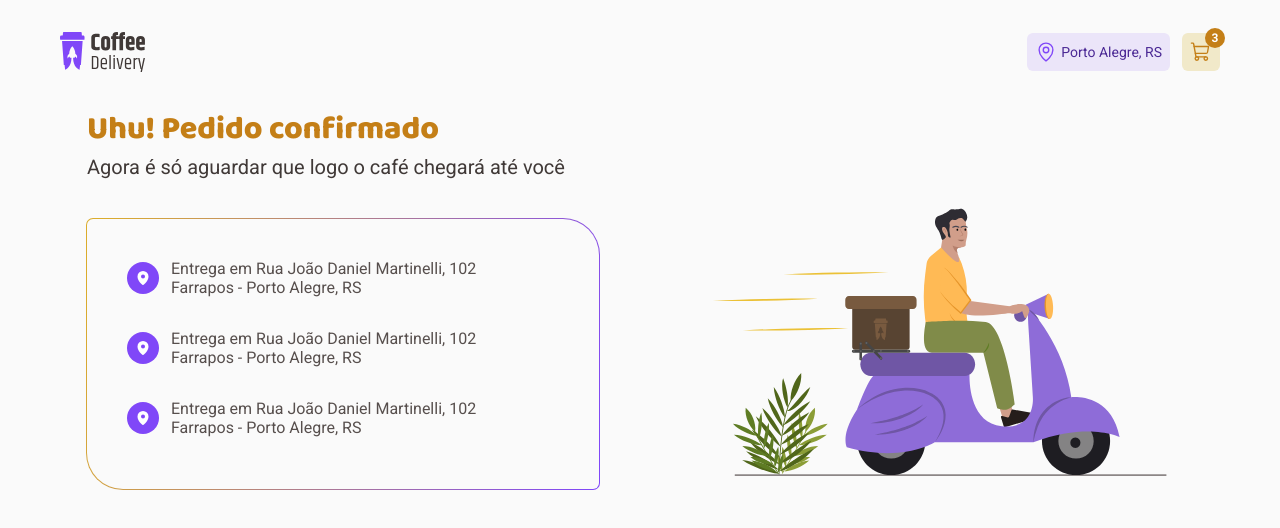
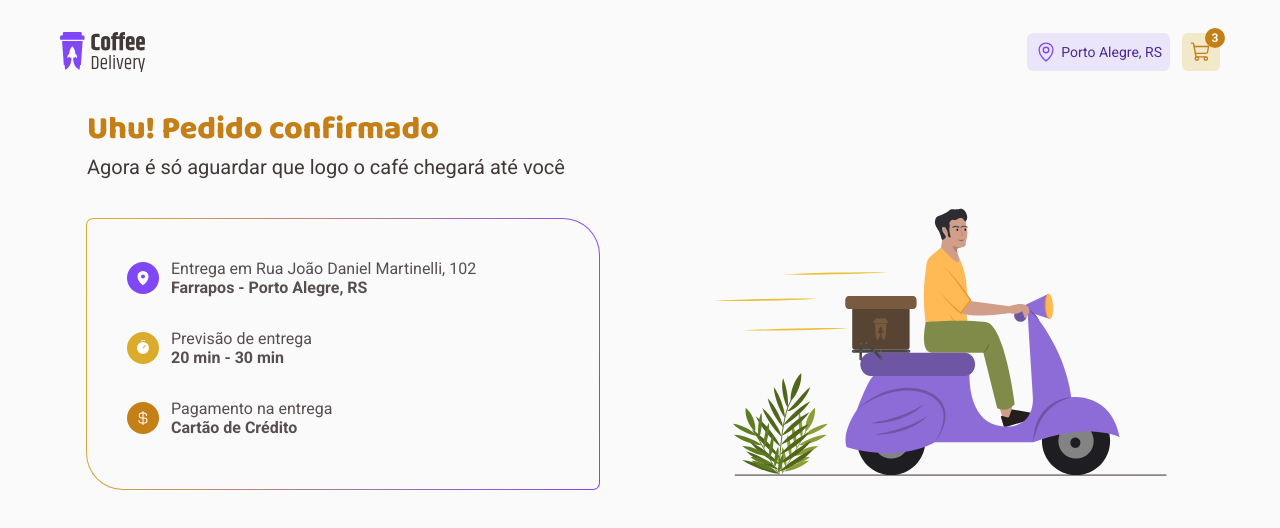
Before and after one commit to felipecfb/coffee-delivery, a React (Vite) app: page / in a window 1280 px wide. Shown: the top 528 px of the page. Built offline with nearby package versions, Linux system fonts and the light colour scheme.

Commit message:
💄 styles: changing color of order info items

```diff
--- a/src/pages/OrderConfirm/components/OrderInfo/index.tsx
+++ b/src/pages/OrderConfirm/components/OrderInfo/index.tsx
@@ -25,7 +25,9 @@ export function OrderInfo({
       <IconWrapper background={background}>{icon}</IconWrapper>
       <Content>
         <Title>{title}</Title>
-        <Subtitle>{subtitle}</Subtitle>
+        <Subtitle>
+          <strong>{subtitle}</strong>
+        </Subtitle>
       </Content>
     </OrderInfoContainer>
   )
--- a/src/pages/OrderConfirm/index.tsx
+++ b/src/pages/OrderConfirm/index.tsx
@@ -9,7 +9,7 @@ import {
 
 import { Header } from '../../components/Header'
 import { OrderInfo } from './components/OrderInfo'
-import { MapPin } from 'phosphor-react'
+import { CurrencyDollar, MapPin, Timer } from 'phosphor-react'
 import { useTheme } from 'styled-components'
 
 import HeroImageSrc from '../../assets/bannerSucess.svg'
@@ -37,16 +37,18 @@ export function OrderConfirm() {
               background={theme.purple.default}
             />
             <OrderInfo
-              icon={<MapPin size={16} weight="fill" color={theme.white} />}
-              title="Entrega em Rua João Daniel Martinelli, 102"
-              subtitle="Farrapos - Porto Alegre, RS"
-              background={theme.purple.default}
+              icon={<Timer size={16} weight="fill" color={theme.white} />}
+              title="Previsão de entrega"
+              subtitle="20 min - 30 min"
+              background={theme.yellow.default}
             />
             <OrderInfo
-              icon={<MapPin size={16} weight="fill" color={theme.white} />}
-              title="Entrega em Rua João Daniel Martinelli, 102"
-              subtitle="Farrapos - Porto Alegre, RS"
-              background={theme.purple.default}
+              icon={
+                <CurrencyDollar size={16} weight="fill" color={theme.white} />
+              }
+              title="Pagamento na entrega"
+              subtitle="Cartão de Crédito"
+              background={theme.yellow.dark}
             />
           </OrderInfoContainer>
         </section>
```
